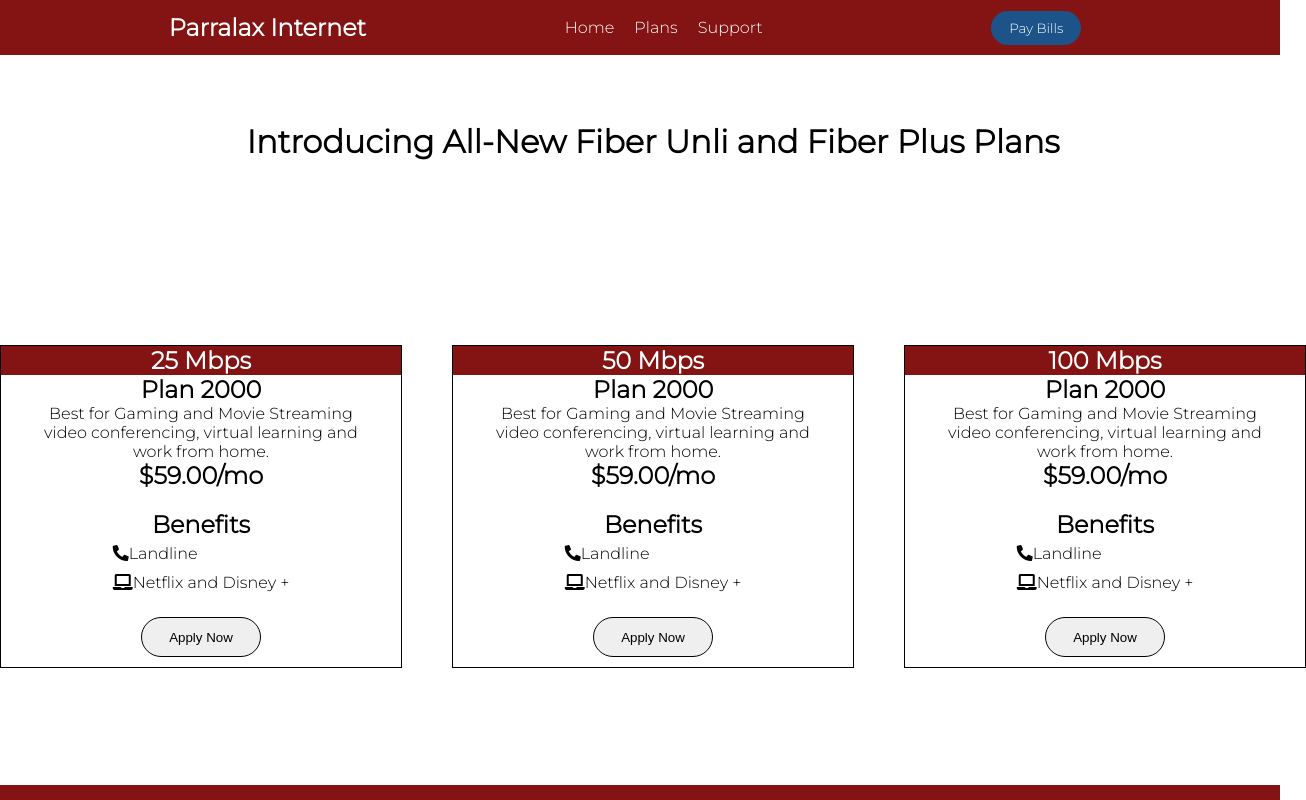
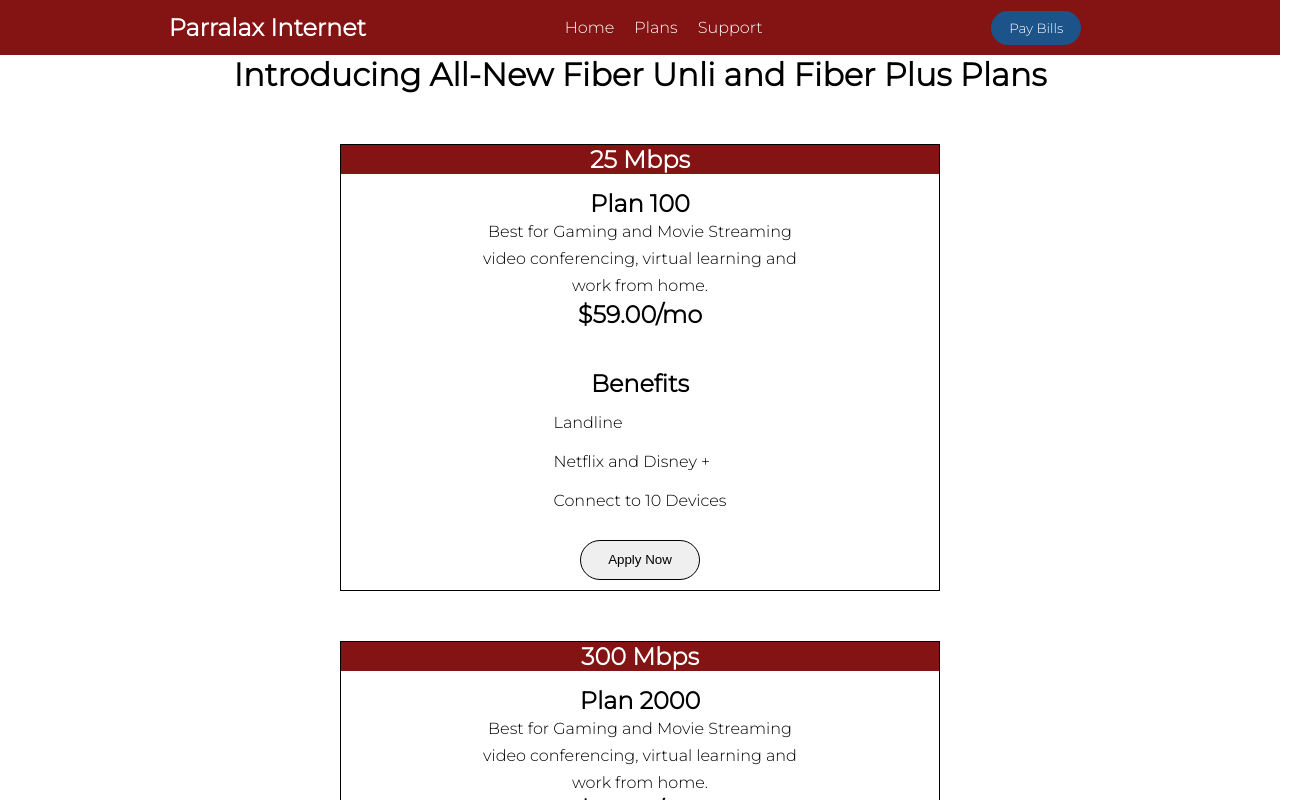
Before and after one commit to lowe25/Internet-provider-website, a React (Create React App) app: page /plans in a window 1280 px wide. Shown: the top 800 px of the page, 1306 px wide, since content can reach past the window. Built offline with nearby package versions, Linux system fonts and the light colour scheme; a web font is replaced by a local one.

Commit message:
Plans design removed font awesome icons

```diff
--- a/src/pages/Plans.js
+++ b/src/pages/Plans.js
@@ -11,7 +11,7 @@ function Plans() {
                         <h1>25 Mbps</h1>
                         </div>
                          <div className="plans-desc">
-                            <h1>Plan 2000</h1>
+                            <h1>Plan 100</h1>
                             <p>Best for Gaming and Movie Streaming <br />
                                 video conferencing, virtual learning and <br />
                                 work from home.
@@ -21,9 +21,9 @@ function Plans() {
                         <div className="plan-benefits">
                             <h1>Benefits</h1>
                             <ul>
-                                <li><i className="fas fa-phone-alt"></i>
-                                    Landline</li>
-                                <li><i className="fas fa-laptop"></i>Netflix and Disney +</li>
+                                <li>Landline</li>
+                                <li>Netflix and Disney +</li>
+                                <li>Connect to 10 Devices</li>
                             </ul>
                         </div>
                         <div className="plan-btn">
@@ -33,7 +33,7 @@ function Plans() {
 
                     <div className="plans-box">
                         <div className="speed">
-                        <h1>50 Mbps</h1>
+                        <h1>300 Mbps</h1>
                         </div>
                         <div className="plans-desc">
                             <h1>Plan 2000</h1>
@@ -41,14 +41,14 @@ function Plans() {
                                 video conferencing, virtual learning and  <br />
                                 work from home.
                             </p>
-                            <h1>$59.00/mo</h1>
+                            <h1>$79.00/mo</h1>
                         </div>
                         <div className="plan-benefits">
                             <h1>Benefits</h1>
                             <ul>
-                                <li><i className="fas fa-phone-alt"></i>
-                                    Landline</li>
-                                <li><i className="fas fa-laptop"></i>Netflix and Disney +</li>
+                                <li>Landline</li>
+                                <li>Netflix and Disney +</li>
+                                <li>Connect to 15 Devices</li>
                             </ul>
                         </div>
                         <div className="plan-btn">
@@ -58,7 +58,7 @@ function Plans() {
 
                     <div className="plans-box">
                     <div className="speed">
-                        <h1>100 Mbps</h1>
+                        <h1>1000 Mbps</h1>
                         </div>
                         <div className="plans-desc">
                             <h1>Plan 2000</h1>
@@ -66,14 +66,14 @@ function Plans() {
                                 video conferencing, virtual learning and  <br />
                                 work from home.
                             </p>
-                            <h1>$59.00/mo</h1>
+                            <h1>$99.00/mo</h1>
                         </div>
                         <div className="plan-benefits">
                             <h1>Benefits</h1>
                             <ul>
-                                <li><i className="fas fa-phone-alt"></i>
-                                    Landline</li>
-                                <li><i className="fas fa-laptop"></i>Netflix and Disney +</li>
+                                <li>Landline</li>
+                                <li>Netflix and Disney +</li>
+                                <li>Connect to 20 Devices</li>
                             </ul>
                         </div>
                         <div className="plan-btn">
--- a/src/styles/base/mediaQueries.scss
+++ b/src/styles/base/mediaQueries.scss
@@ -6,7 +6,7 @@ $screen-sizes: (
   "tablet-sm": 768px,
   "tablet-md": 1024px,
   "tablet-lg": 1025px,
-  "screen-lg": 1270px,
+  "screen-lg": 1315px,
   "screen-xl": 1418px,
 );
 
@@ -46,6 +46,13 @@ $screen-sizes: (
   }
 }
 
+
+@mixin screen-device-sm($screen1, $screen2) {
+  @media (min-width: map-get($screen-sizes, $screen1)) and (max-width: map-get($screen-sizes, $screen2)) {
+    @content;
+  }
+}
+
 @mixin screen-device-lg($screen1, $screen2) {
   @media (min-width: map-get($screen-sizes, $screen1)) and (max-width: map-get($screen-sizes, $screen2)) {
     @content;
--- a/src/styles/pages/plans.scss
+++ b/src/styles/pages/plans.scss
@@ -1,7 +1,7 @@
 .plans-container {
   display: grid;
   align-items: center;
-  min-height: 730px;
+  min-height: 744px;
   font-family: $font-montserrat;
   .plans-h1 {
     text-align: center;
@@ -27,6 +27,10 @@
   }
   .plans-desc {
     text-align: center;
+    padding: 15px;
+    p{
+      line-height: 1.7;
+    }
   }
   .plan-benefits {
     display: flex;
@@ -34,12 +38,13 @@
     flex-direction: column;
     h1 {
       text-align: center;
+      padding: 5px;
     }
     padding: 20px;
     ul {
       li {
         list-style: none;
-        padding: 5px;
+        padding: 10px;
       }
     }
   }
@@ -107,3 +112,17 @@
     }
   }
 }
+
+//LG Screen 1024px - 1315px
+@include screen-device-sm(tablet-md, screen-lg){
+  .plans {
+    grid-template-columns: repeat(1, auto);
+  }
+
+  .plans-box {
+    width: 600px;
+    .speed {
+      width:598px;
+    }
+  }
+}
--- a/src/styles/pages/support.scss
+++ b/src/styles/pages/support.scss
@@ -20,13 +20,13 @@
       display: flex;
       justify-content: space-evenly;
       width: 50%;
-      padding: 15px 0px 10px 10px;
+      padding: 15px 0px 10px 0px;
     }
     .solutions-p {
       display: flex;
       justify-content: space-evenly;
       width: 58.4%;
-      padding-bottom: 10px;
+      padding:0px 0px 10px 40px;
     }
   }
 
```
Also changed, not shown: src/styles/base/mixins.scss (+10 -10 lines).
